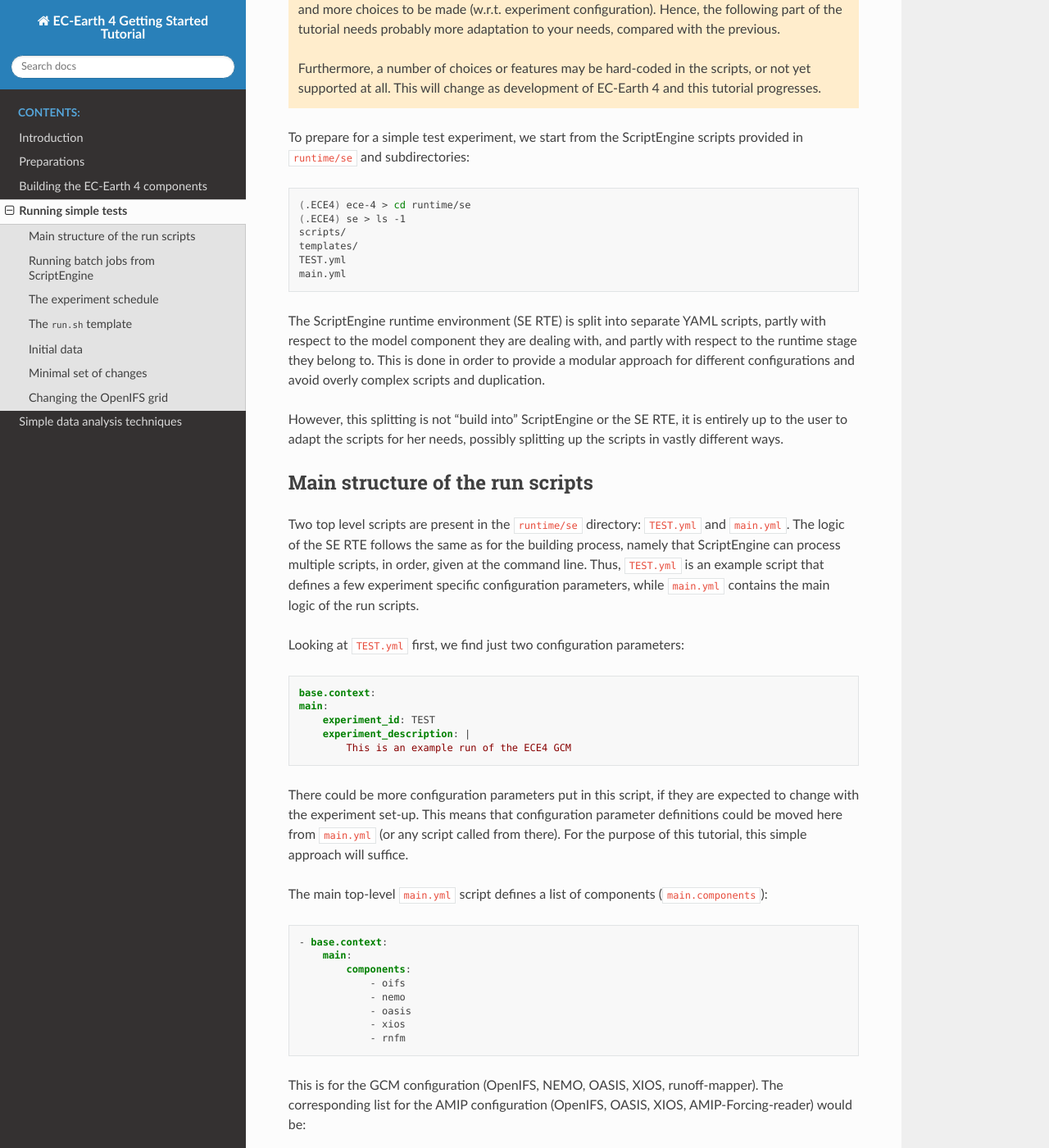
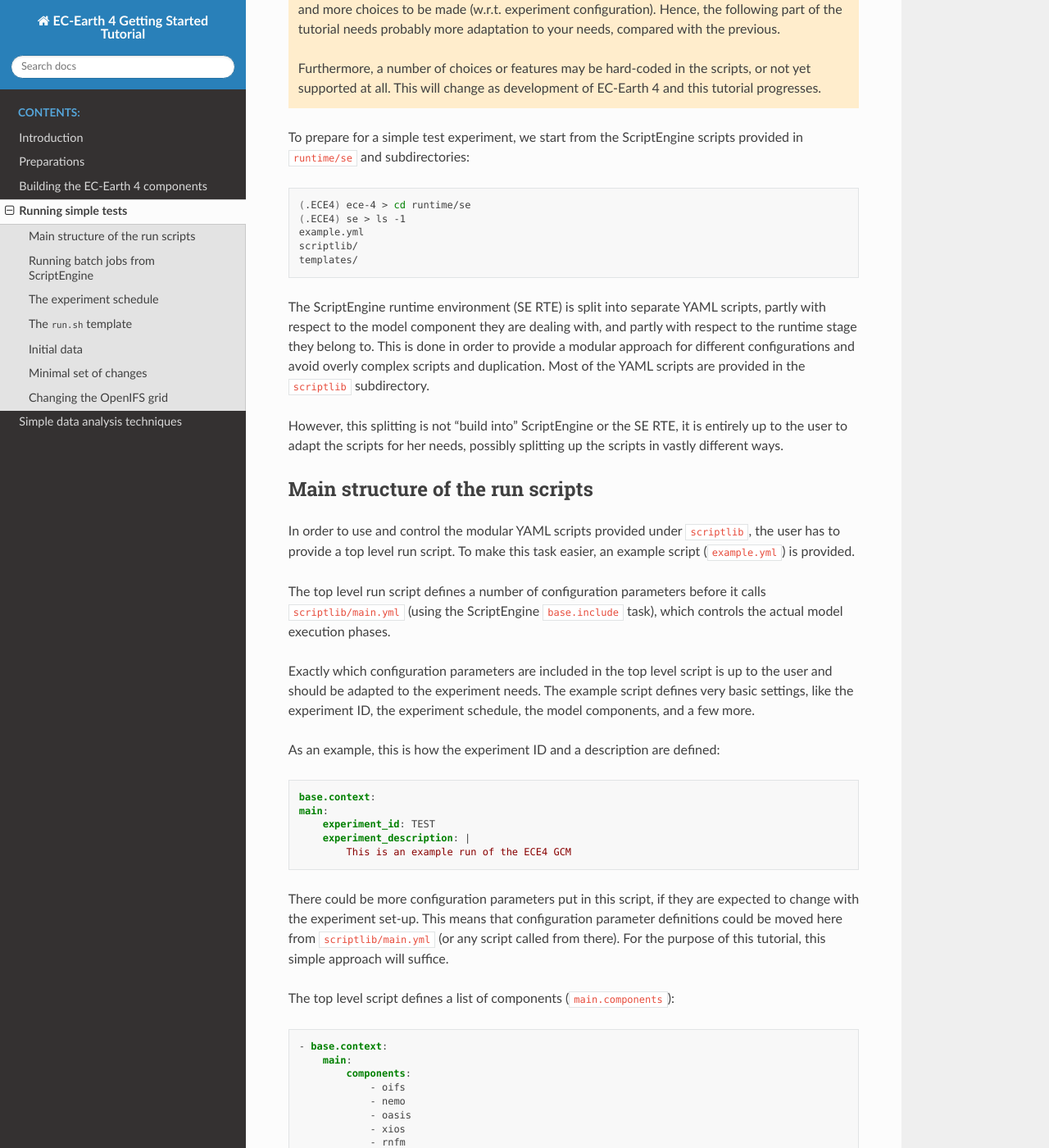
Before and after one commit to EC-Earth/ec-earth-4-tutorial, a Sphinx documentation site: the page built from source/simple-experiments.rst, in a window 1280 px wide and 1400 px high, scrolled down 249 px. Shown: the whole window at 82% size. Built offline with Sphinx 7.4.7 and the Read the Docs theme 2.0.0, drawn with Linux system fonts in a browser that asks for light colours; some of the changed text lies outside the part shown.

Commit message:
Adaptations for new ECE4 trunk version (r8498)

```diff
--- a/source/simple-experiments.rst
+++ b/source/simple-experiments.rst
@@ -19,16 +19,16 @@ provided in ``runtime/se`` and subdirectories:
 
     (.ECE4) ece-4 > cd runtime/se
     (.ECE4) se > ls -1
-    scripts/
+    example.yml
+    scriptlib/
     templates/
-    TEST.yml
-    main.yml
 
 The ScriptEngine runtime environment (SE RTE) is split into separate YAML
 scripts, partly with respect to the model component they are dealing with, and
 partly with respect to the runtime stage they belong to. This is done in order
 to provide a modular approach for different configurations and avoid overly
-complex scripts and duplication.
+complex scripts and duplication. Most of the YAML scripts are provided in the
+``scriptlib`` subdirectory.
 
 However, this splitting is not "build into" ScriptEngine or the SE RTE, it is
 entirely up to the user to adapt the scripts for her needs, possibly splitting
@@ -38,14 +38,20 @@ up the scripts in vastly different ways.
 Main structure of the run scripts
 ---------------------------------
 
-Two top level scripts are present in the ``runtime/se`` directory: ``TEST.yml``
-and ``main.yml``. The logic of the SE RTE follows the same as for the building
-process, namely that ScriptEngine can process multiple scripts, in order, given
-at the command line. Thus, ``TEST.yml`` is an example script that defines a few
-experiment specific configuration parameters, while ``main.yml`` contains the
-main logic of the run scripts.
+In order to use and control the modular YAML scripts provided under
+``scriptlib``, the user has to provide a top level run script. To make this task
+easier, an example script (``example.yml``) is provided.
 
-Looking at ``TEST.yml`` first, we find just two configuration parameters::
+The top level run script defines a number of configuration parameters before it
+calls ``scriptlib/main.yml`` (using the ScriptEngine ``base.include`` task),
+which controls the actual model execution phases.
+
+Exactly which configuration parameters are included in the top level script is
+up to the user and should be adapted to the experiment needs. The example script
+defines very basic settings, like the experiment ID, the experiment schedule,
+the model components, and a few more.
+
+As an example, this is how the experiment ID and a description are defined::
 
     base.context:
     main:
@@ -55,12 +61,11 @@ Looking at ``TEST.yml`` first, we find just two configuration parameters::
 
 There could be more configuration parameters put in this script, if they are
 expected to change with the experiment set-up. This means that configuration
-parameter definitions could be moved here from ``main.yml`` (or any script
-called from there). For the purpose of this tutorial, this simple approach will
-suffice.
+parameter definitions could be moved here from ``scriptlib/main.yml`` (or any
+script called from there). For the purpose of this tutorial, this simple
+approach will suffice.
 
-The main top-level ``main.yml`` script defines a list of components
-(``main.components``)::
+The top level script defines a list of components (``main.components``)::
 
     - base.context:
         main:
@@ -84,11 +89,11 @@ AMIP-Forcing-reader) would be::
                 - xios
                 - amipfr
 
-The main structure of ``main.yml`` proceeds then as follows::
+The main structure of ``scriptlib/main.yml`` proceeds then as follows::
 
     # Configure 'main' and all components
     - base.include:
-        src: "scripts/config-{{component}}.yml"
+        src: "scriptlib/config-{{component}}.yml"
         ignore_not_found: yes
       loop:
         with: component
@@ -124,13 +129,13 @@ Basically, the run script defines the following stages:
 
 Not every stage has to be present in each model run, and not all stages have to
 be present for all components. For all stages and components that are present,
-there is a corresponding ``scripts/<stage>-<component>.yml`` script, which is
+there is a corresponding ``scriptlib/<stage>-<component>.yml`` script, which is
 included (via the ``base.include`` ScriptEngine task). Hence, the main
 implementation logic of ``main.yml`` is to go through all stages and execute all
 component scripts for that stage, if they exist.
 
 Note that there is an artificial model component, called ``main``, which is
-executed first in all stages. The corresponding ``scripts/<stage>-main.yml``
+executed first in all stages. The corresponding ``scriptlib/<stage>-main.yml``
 files includes tasks that are general and not associated with a particular
 component of the model.
 
@@ -141,7 +146,7 @@ Running batch jobs from ScriptEngine
 ScriptEngine can send jobs to the batch system when the
 ``scriptengine-tasks-hpc`` package is installed, as described in  the
 :ref:`Preparations` section. Here is an example of the ``hpc.slurm.sbatch`` task
-in ``main.yml``::
+in ``example.yml``::
 
     # Submit batch job
     - hpc.slurm.sbatch:
@@ -223,7 +228,7 @@ The ``run.sh`` template
 
 The start of the model component executables in the appropriate MPI environment
 is handled via a short shell script that is produced from a template. This
-happens in the ``setup-main.yml`` script::
+happens in the ``scriptlib/setup-main.yml`` script::
 
     - base.template:
         src: run-gcc+ompi.sh.j2
@@ -232,7 +237,7 @@ happens in the ``setup-main.yml`` script::
 which picks the given run script template (``run-gcc+openmpi.sh.j2`` in this
 case) from the ``templates/`` directory, runs it through Jinja2, and places the
 resulting script under the name ``run.sh`` in the run directory. From there, it
-is later started in the "run" stage by ``scripts/run.yml``::
+is later started in the "run" stage by ``scriptlib/run.yml``::
 
     - base.command:
         name: sh
@@ -249,12 +254,12 @@ Initial data
 ------------
 
 The directory with initial data for |ece4| is configured in
-``scripts/config-main.yml``::
+``example.yml``::
 
     - base.context:
           main:
               # ...
-              inidir:  <PATH/TO/THE/ECE-4/INITDATA>
+              inidir:  /path/to/your/initial-data
 
 For now, the set if initial data can be downloaded from the SMHI Publisher at
 NSC, the link is given on the |ece4| `Tutorial Wiki page`_ at the EC-Earth
@@ -270,53 +275,37 @@ Development Portal.
 Minimal set of changes
 ----------------------
 
-In the simplest case, only few things have to be changed in order to run a
+In the simplest case, only few things have to be changed in ``example.yml`` (or
+the corresponding top level script provided by the user) in order to run a
 simple experiment:
 
-- ``main.inidir`` in ``scripts/config-main.yml``
-- ``nemo.initial_state`` in ``scripts/config-nemo.yml``
-- ``main.schedule`` in ``scripts/main.yml``
+- ``main.inidir``
+- ``nemo.initial_state``
+- ``main.schedule``
 - possibly adaptations in the run script template
-- batch job details in the batch submission task of ``scripts/main.yml``
+- batch job details in the batch submission task
 
 Once all changes are made, a run can be started by:
 
 .. code-block:: bash
 
-    (.ECE4) se > se TEST.yml main.yml
+    (.ECE4) se > se example.yml
 
 
 Changing the OpenIFS grid
 -------------------------
 
 Using the extended version of the OCP-Tools (see :ref:`Installing the OCP-Tool`)
-allows to select one of the predefined grids in ``scripts/config-oifs.yml``::
+allows to select one of the predefined grids in ``example.yml``::
 
   - base.context:
         oifs:
-            grids:
-                TL255L91:
-                    # ...
-                    dt: 2700
-                TCO159L91:
-                    # ...
-                    dt: 2700
-                TCO95L91:
-                    # ...
-                    dt: 2700
-                TCO95L137:
-                    # ...
-                    dt: 2700
-  - base.context:
-        oifs:
-            # ...
-            grid: "{{oifs.grids.TCO95L91}}"
+            select_grid: !noparse_jinja "{{oifs.grids.TCO95L91}}"
 
-The first of the two ``base.context`` tasks defines a number of OpenIFS grids
-and the second task chooses one of the grids for the actual experiment settings.
-Note that the time step settings for different grids have not yet been tested,
-therefore a default of 2700 (seconds) is used for all grids. This is most likely
-not appropriate for all grids and needs to be adapted.
+The list of supported grids can be found in ``scriptlib/config-oifs.yml``,
+together with the corresponding number of vertical levels and time steps.
+Note that the time step settings for different grids have not yet been
+thoroughly tested, and relies on `ECMWF recommendations`_.
 
 The OpenIFS grid can be chosen for both AMIP and GCM configurations, the
 OCP-Tool extensions will set up the correct combination of OpenIFS, NEMO,
@@ -327,3 +316,11 @@ start-up of the first leg! This will take some extra computing time,
 particularly for higher resolution. Work is ongoing to configure the weight
 computation in a way that allows parallelisation, thereby reducing the
 substantial overhead.
+
+.. warning:: When choosing the OpenIFS grid, the time step is solely based on
+            the ECMWF recommendations. No automatic adaptation of the time step
+            to the coupling time step is done for GCM configurations! This means
+            that if OpenIFS, NEMO and coupling time step are not consistent, the
+            model with most likely crash.
+
+.. _ECMWF recommendations: https://confluence.ecmwf.int/display/OIFS/4.3+OpenIFS%3A+Horizontal+Resolution+and+Configurations
```
Also changed, not shown: source/preparations.rst (+4 -16 lines).
